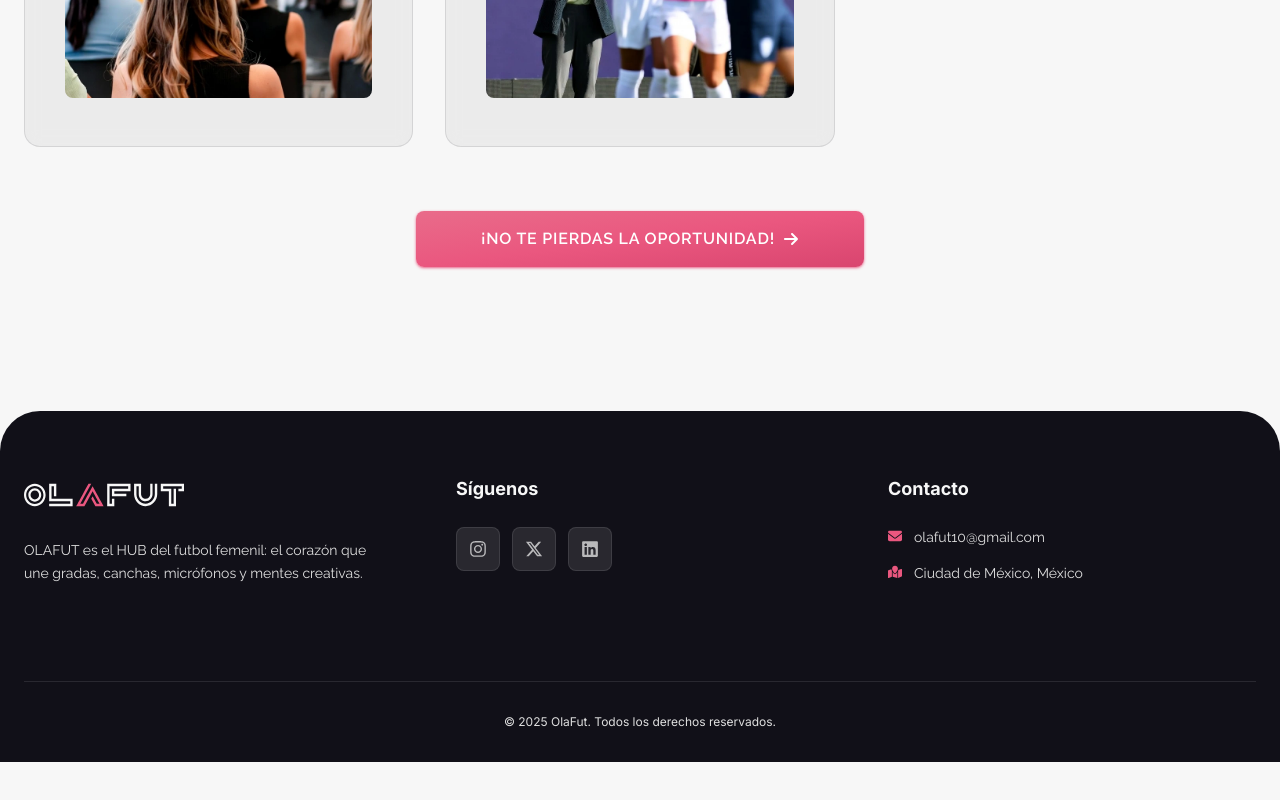
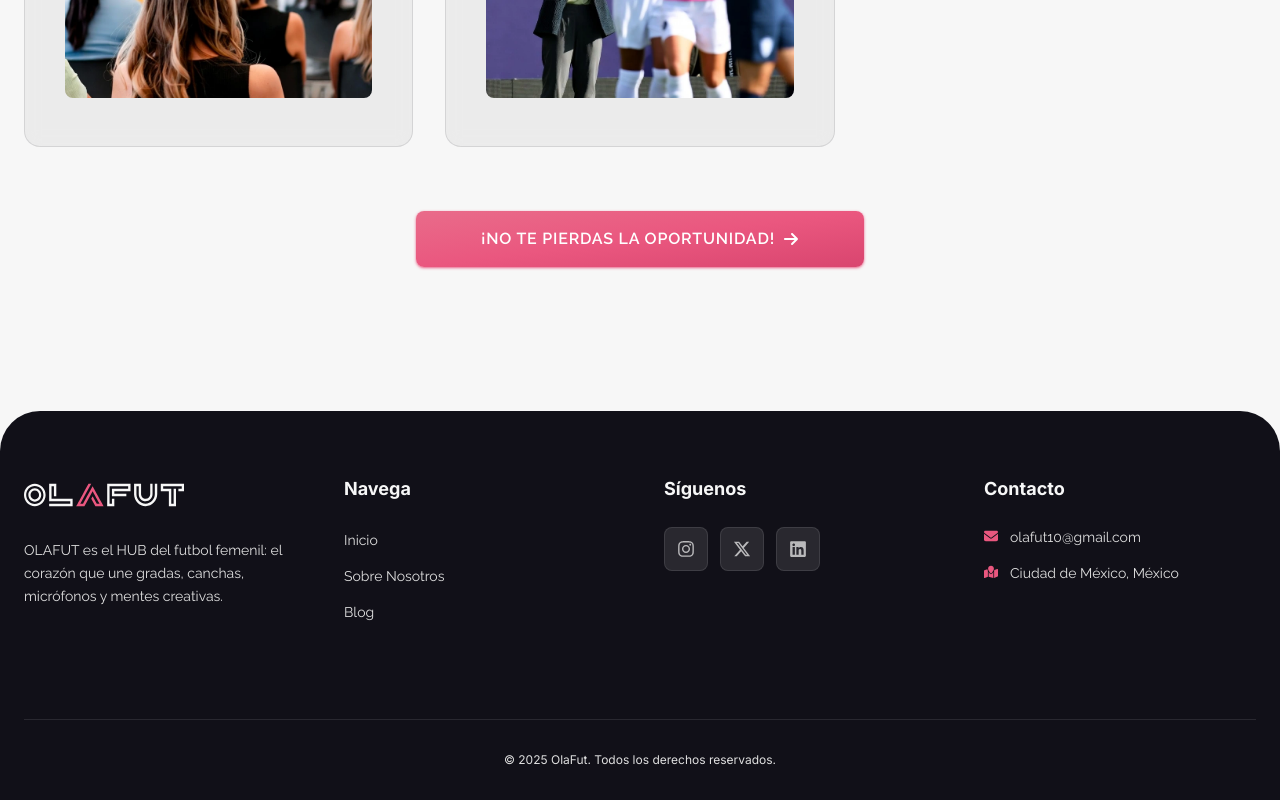
Before and after one commit to olafut/landing-olafut, a Next.js app: page / in a window 1280 px wide. Shown: the part 2951-3751 px from the top of the page. Before the commit the page ends 3713 px from the top, so only its background shows below. Built offline with nearby package versions, Linux system fonts and the light colour scheme.

Commit message:
feat: enhance footer styles

```diff
--- a/src/app/_components/Footer.tsx
+++ b/src/app/_components/Footer.tsx
@@ -2,6 +2,7 @@
 
 import { motion } from 'motion/react';
 import Image from 'next/image';
+import Link from 'next/link';
 import { usePathname, useRouter } from 'next/navigation';
 import {
   FaEnvelope,
@@ -32,6 +33,12 @@ const SOCIAL_LINKS = [
   },
 ] as const;
 
+const NAVIGATION_LINKS = [
+  { name: 'Inicio', href: '/' },
+  { name: 'Sobre Nosotros', href: '/about' },
+  { name: 'Blog', href: '/blog' },
+] as const;
+
 export const Footer = () => {
   const path = usePathname();
   const router = useRouter();
@@ -48,13 +55,14 @@ export const Footer = () => {
   return (
     <footer className="relative bg-foreground text-background mt-16 overflow-hidden rounded-t-5xl font-sans">
       <div className="container mx-auto px-6 pt-16 pb-8">
-        <div className="grid grid-cols-1 md:grid-cols-3 gap-12 lg:gap-16 pb-16">
+        <div className="grid grid-cols-1 md:grid-cols-2 lg:grid-cols-4 gap-12 pb-16">
+          {/* Brand Section */}
           <motion.div
             initial={{ opacity: 0, y: 20 }}
             whileInView={{ opacity: 1, y: 0 }}
             transition={{ duration: 0.5 }}
             viewport={{ once: true }}
-            className="md:col-span-2 lg:col-span-1 space-y-6"
+            className="lg:col-span-1 space-y-6"
           >
             <button
               onClick={handleGoHome}
@@ -77,12 +85,36 @@ export const Footer = () => {
             </p>
           </motion.div>
 
+          {/* Navigation Section */}
           <motion.div
             initial={{ opacity: 0, y: 20 }}
             whileInView={{ opacity: 1, y: 0 }}
             transition={{ duration: 0.5, delay: 0.1 }}
             viewport={{ once: true }}
-            className="md:col-span-1"
+            className="lg:col-span-1"
+          >
+            <h3 className="text-lg font-bold mb-6">Navega</h3>
+            <ul className="space-y-3">
+              {NAVIGATION_LINKS.map((link) => (
+                <li key={link.href}>
+                  <Link
+                    href={link.href}
+                    className="text-sm text-secondary hover:text-primary-400 transition-colors font-alt inline-block"
+                  >
+                    {link.name}
+                  </Link>
+                </li>
+              ))}
+            </ul>
+          </motion.div>
+
+          {/* Social Section */}
+          <motion.div
+            initial={{ opacity: 0, y: 20 }}
+            whileInView={{ opacity: 1, y: 0 }}
+            transition={{ duration: 0.5, delay: 0.2 }}
+            viewport={{ once: true }}
+            className="lg:col-span-1"
           >
             <h3 className="text-lg font-bold mb-6">Síguenos</h3>
             <div className="flex gap-3">
@@ -108,12 +140,13 @@ export const Footer = () => {
             </div>
           </motion.div>
 
+          {/* Contact Section */}
           <motion.div
             initial={{ opacity: 0, y: 20 }}
             whileInView={{ opacity: 1, y: 0 }}
-            transition={{ duration: 0.5, delay: 0.2 }}
+            transition={{ duration: 0.5, delay: 0.3 }}
             viewport={{ once: true }}
-            className="md:col-span-3 lg:col-span-1"
+            className="lg:col-span-1"
           >
             <h3 className="text-lg font-bold mb-6">Contacto</h3>
             <ul className="space-y-4">
@@ -149,7 +182,7 @@ export const Footer = () => {
         <div className="h-px bg-background/10 my-8" />
 
         <div className="flex items-center justify-center gap-4">
-          <p className="text-secondary font-sans text-xs">
+          <p className="text-secondary font-sans text-xs text-center">
             © {new Date().getFullYear()} OlaFut. Todos los derechos reservados.
           </p>
         </div>
```
